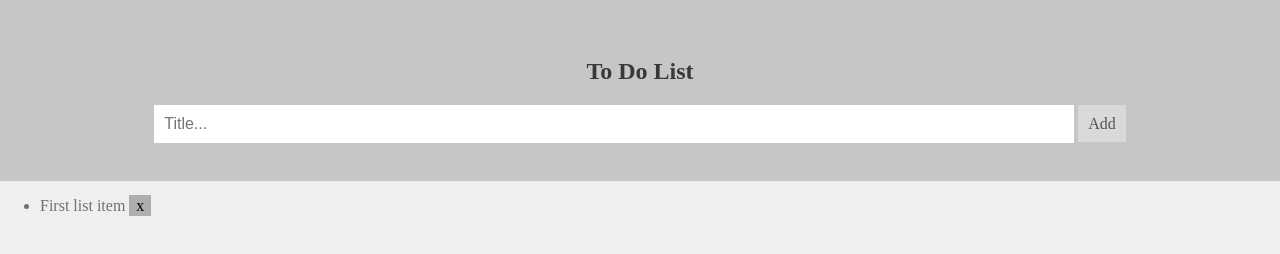
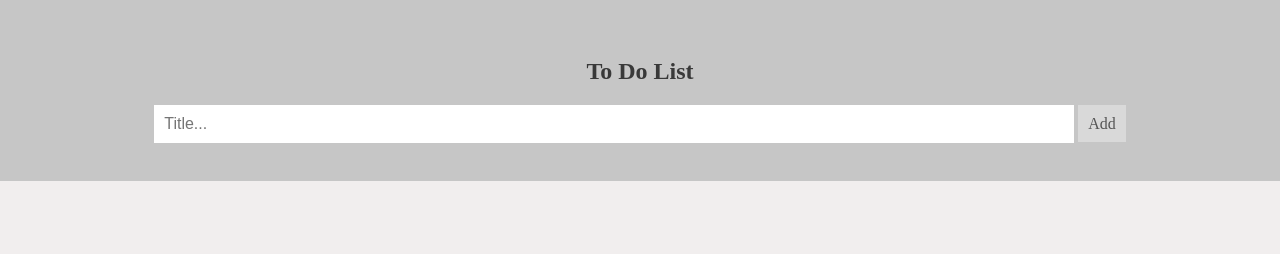
Before and after one commit to AngeloTree/todolist, a plain HTML site: page index.html in a window 1280 px wide. Drawn offline with Linux system fonts and the light colour scheme.

```diff
--- a/index.html
+++ b/index.html
@@ -14,9 +14,7 @@
       <span class="addBtn">Add</span>
     </div>
 
-    <ul id="myUL">
-      <li>First list item <span class="close">x</span></li>
-    </ul>
+    <ul id="myUL"></ul>
     <script src="main.js"></script>
   </body>
 </html>
```
Also changed, not shown: main.js (+2 -5 lines).
